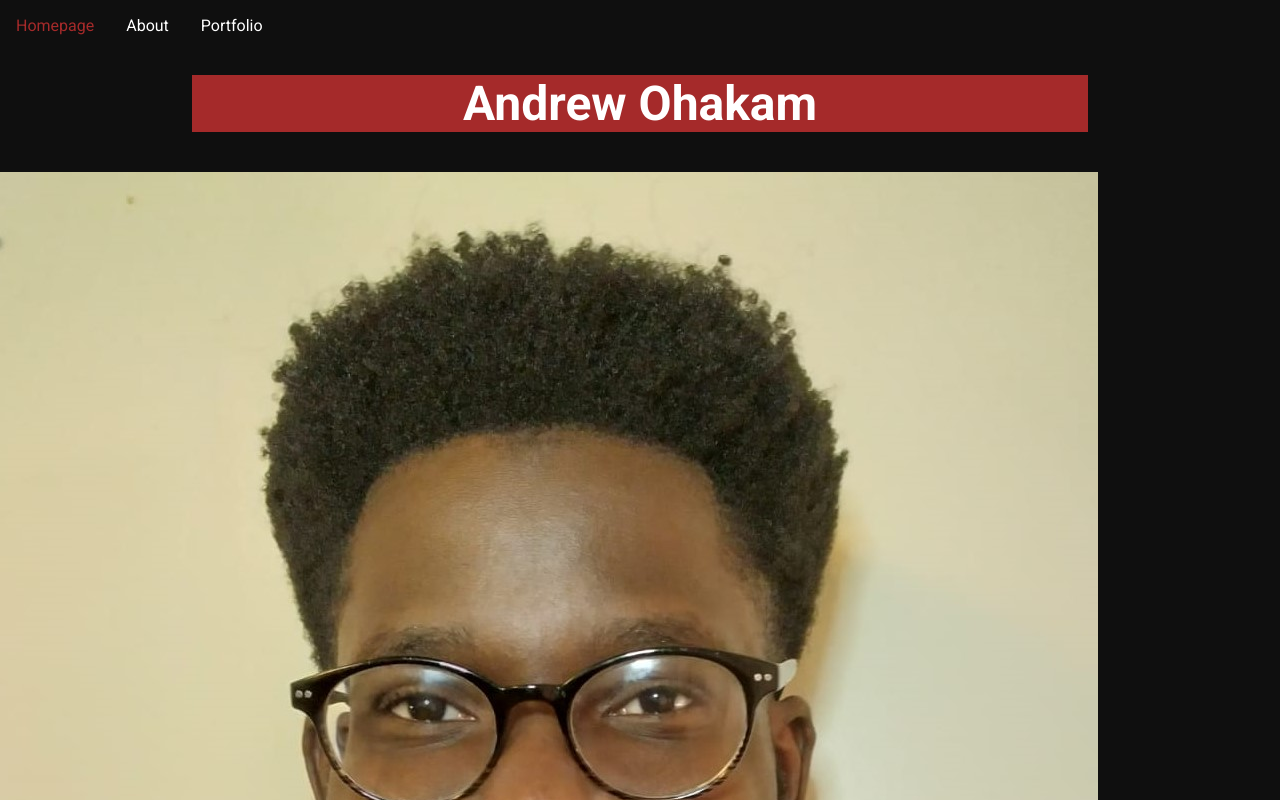
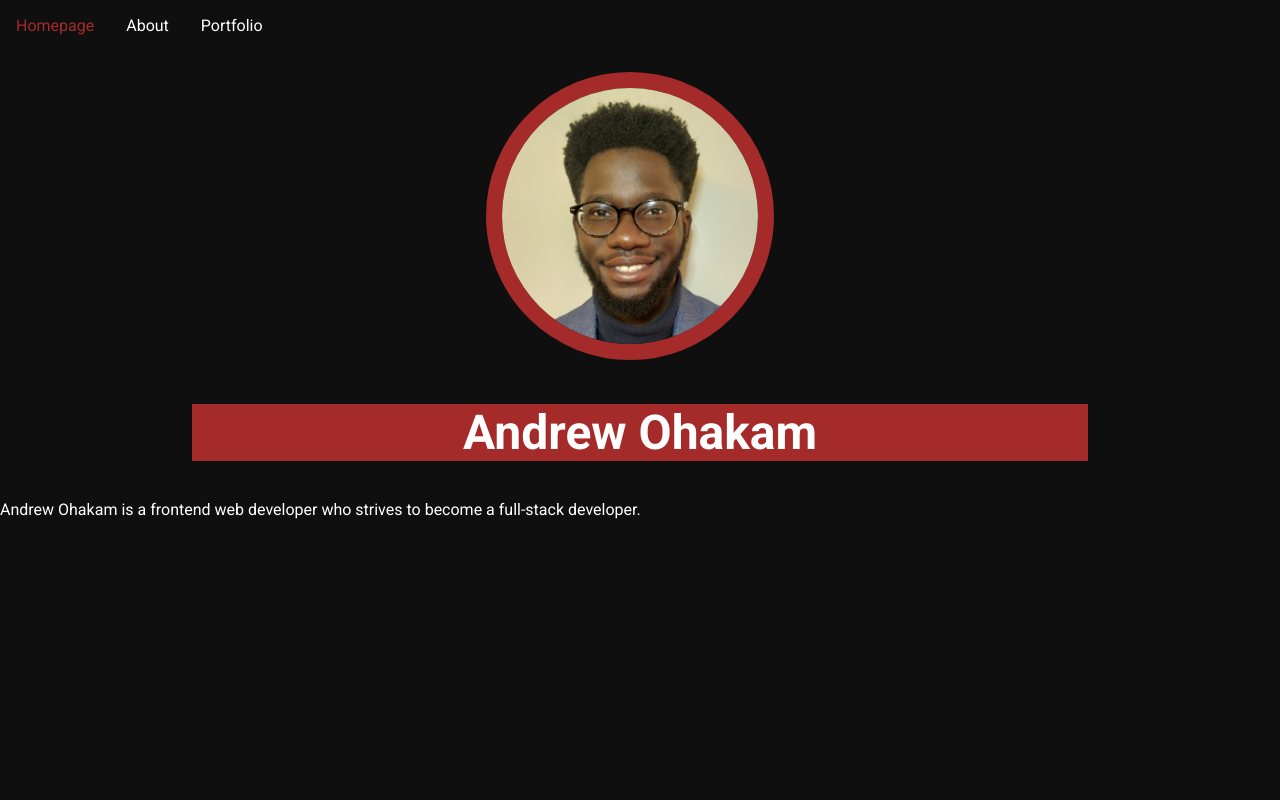
Before and after one commit to andlas98/p0rtf0li0, a React (Create React App) app: page / in a window 1280 px wide. Shown: the top 800 px of the page. Built offline with nearby package versions, Linux system fonts and the light colour scheme.

Commit message:
Added CSS to homepage portrait

```diff
--- a/src/App.css
+++ b/src/App.css
@@ -1,5 +1,4 @@
-
-
+/* General */
 body{
   background: rgb(15, 15, 15);
   height: 100vh;
@@ -54,6 +53,16 @@ li a:hover{
   color: #fff;
 }
 
+/* Homepage */
+.homePagePortrait{
+  position:relative;
+  width: 20%;
+  border: 1rem solid rgb(165, 42, 42);
+  border-radius: 100%;
+  margin-top: 2.3rem;
+  left: 38%;
+}
+
 /* Portfolio Page */
 .project-div{
   margin: 1rem;
--- a/src/App.js
+++ b/src/App.js
@@ -47,8 +47,8 @@ export default function App() {
 function Home() {
   return (
   <div>
+    <img className="homePagePortrait" src={portrait}alt="andrewPortrait"></img>
     <h2 className="heading andrew">Andrew Ohakam</h2>
-    <img className="homePagePortrait" src={portrait}alt="andrewPortrait"></img>
     <div>
       Andrew Ohakam is a frontend web developer who strives to become a full-stack developer.
     </div>
```
